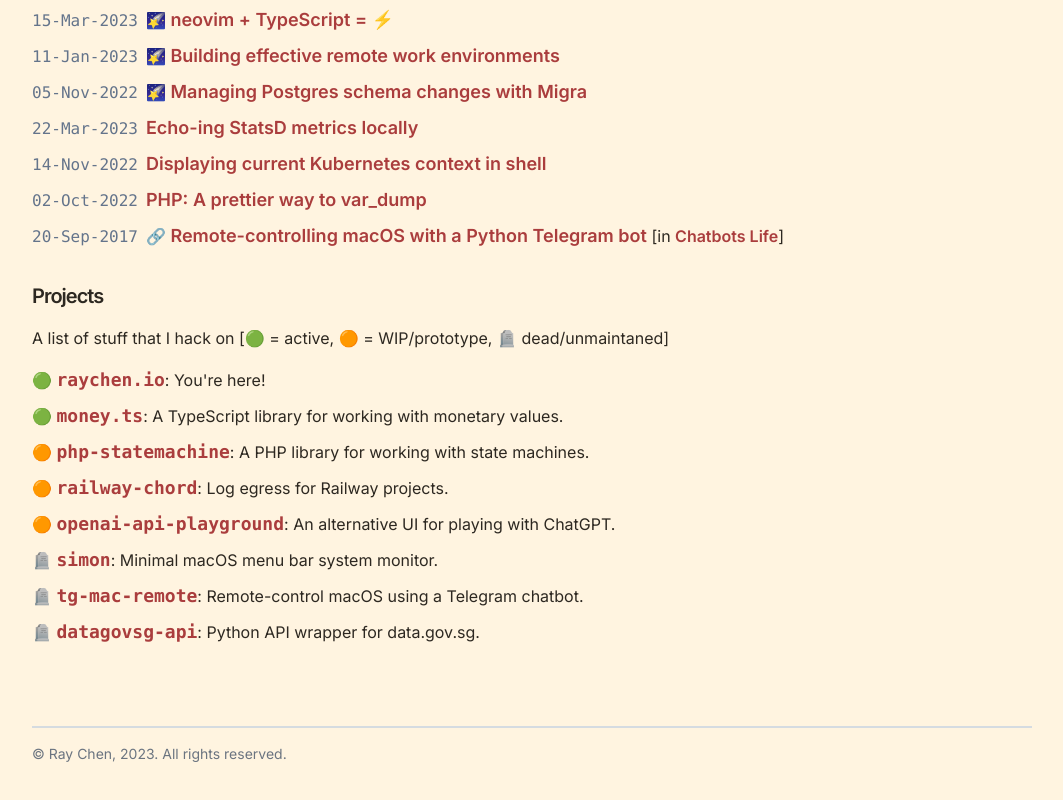
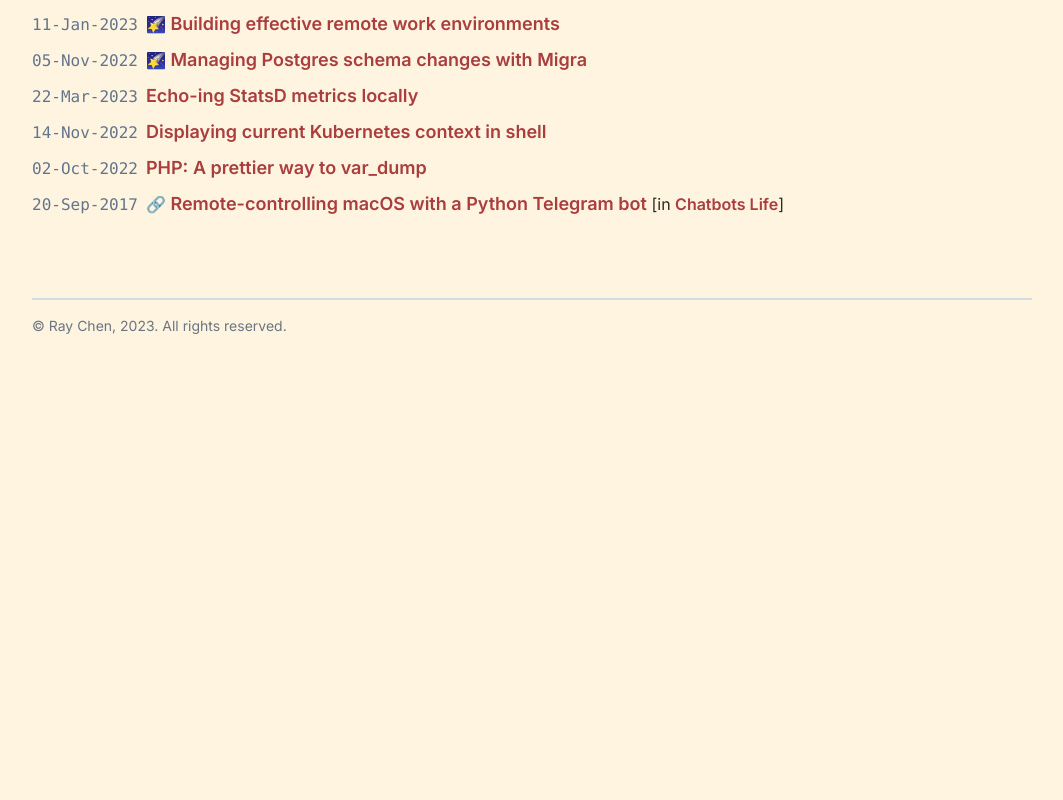
Before and after one commit to half0wl/raychen.io, a Next.js app: page / in a window 1280 px wide. Shown: the part 452-1252 px from the top of the page, without its empty margins (108-1171 px from the left). After the commit the page ends 824 px from the top, so only its background shows below. Built offline with nearby package versions, Linux system fonts and the light colour scheme.

Commit message:
Remove projects section temporarily

```diff
--- a/src/pages/index.tsx
+++ b/src/pages/index.tsx
@@ -46,99 +46,9 @@
             </p>
           </article>
         </section>
-        <section className="mt-10 md:mt-20">
+        <section className="mt-10 md:mt-12">
           <h2 className="mb-4 text-xl font-semibold tracking-tighter">Blog</h2>
           <ArticleList articles={articles} />
-        </section>
-        <section className="mt-4 md:mt-8">
-          {/* @TODO Move to a static data file */}
-          <h2 className="mb-4 text-xl font-semibold tracking-tighter">
-            Projects
-          </h2>
-          <p className="mb-4">
-            A list of stuff that I hack on [🟢 = active, 🟠 = WIP/prototype, 🪦
-            dead/unmaintaned]
-          </p>
-          <ul>
-            <li className="mb-2">
-              <>
-                🟢&nbsp;
-                <Link className="font-mono text-lg" href="/">
-                  raychen.io
-                </Link>
-                : You're here!
-              </>
-            </li>
-            <li className="mb-2">
-              <>
-                🟢&nbsp;
-                <Link className="font-mono text-lg" href="/">
-                  money.ts
-                </Link>
-                : A TypeScript library for working with monetary values.
-              </>
-            </li>
-            <li className="mb-2">
-              <>
-                🟠&nbsp;
-                <Link className="font-mono text-lg" href="/">
-                  php-statemachine
-                </Link>
-                : A PHP library for working with state machines.
-              </>
-            </li>
-            <li className="mb-2">
-              <>
-                🟠&nbsp;
-                <Link className="font-mono text-lg" href="/">
-                  railway-chord
-                </Link>
-                : Log egress for Railway projects.
-              </>
-            </li>
-            <li className="mb-2">
-              <>
-                🟠&nbsp;
-                <Link
-                  className="font-mono text-lg"
-                  href="https://github.com/half0wl/openai-api-playground"
-                >
-                  openai-api-playground
-                </Link>
-                : An alternative UI for playing with ChatGPT.
-              </>
-            </li>
-            <li className="mb-2">
-              <>
-                🪦&nbsp;
-                <Link className="font-mono text-lg" href="/">
-                  simon
-                </Link>
-                : Minimal macOS menu bar system monitor.
-              </>
-            </li>
-            <li className="mb-2">
-              <>
-                🪦&nbsp;
-                <Link
-                  className="font-mono text-lg"
-                  href="https://github.com/half0wl/tg-mac-remote"
-                >
-                  tg-mac-remote
-                </Link>
-                : Remote-control macOS using a Telegram chatbot.
-              </>
-            </li>
-            <li className="mb-2">
-              <>
-                🪦&nbsp;
-                <Link className="font-mono text-lg" href="/">
-                  datagovsg-api
-                </Link>
-                : Python API wrapper for data.gov.sg.
-              </>
-            </li>
-          </ul>
         </section>
       </div>
     </>
```
